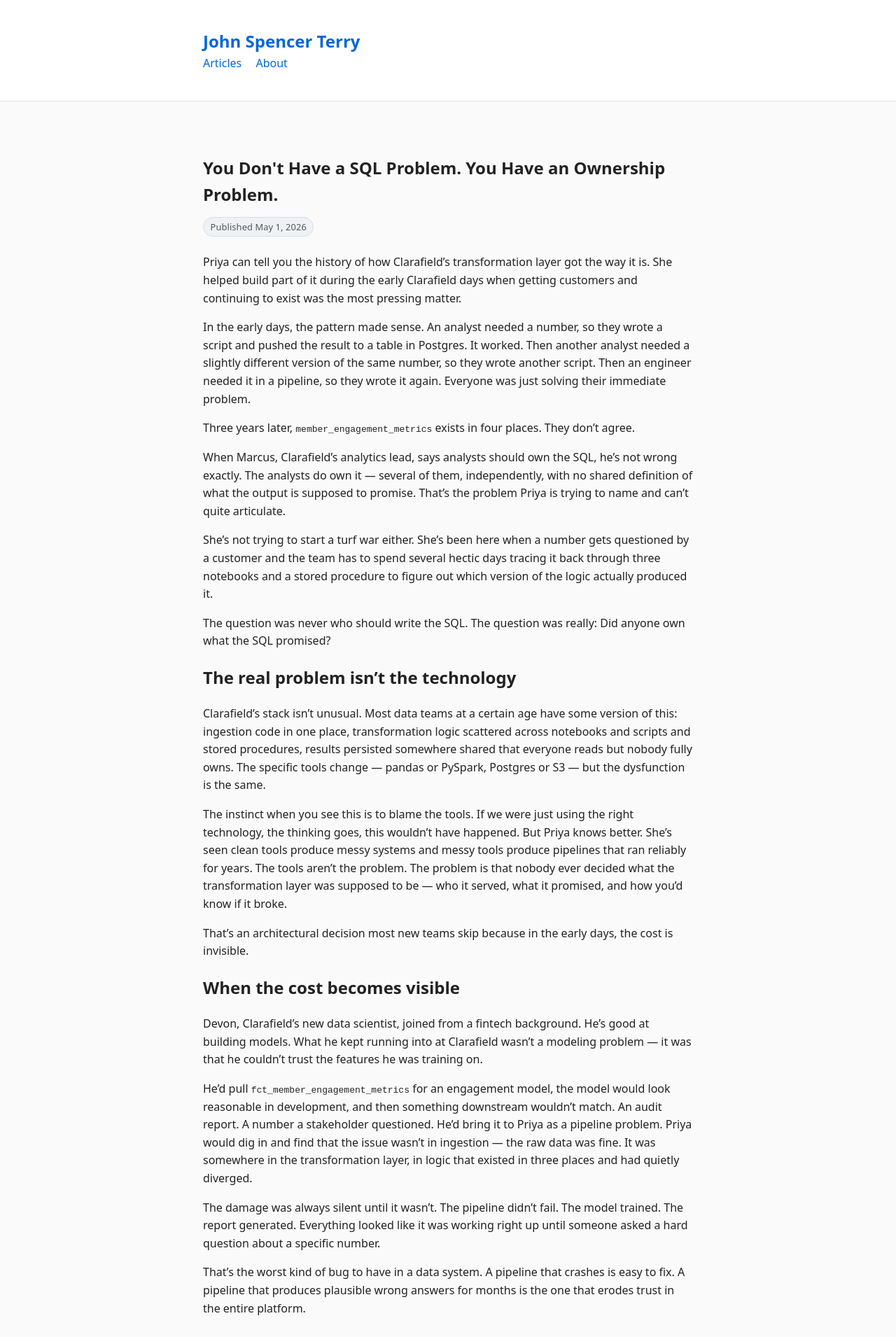
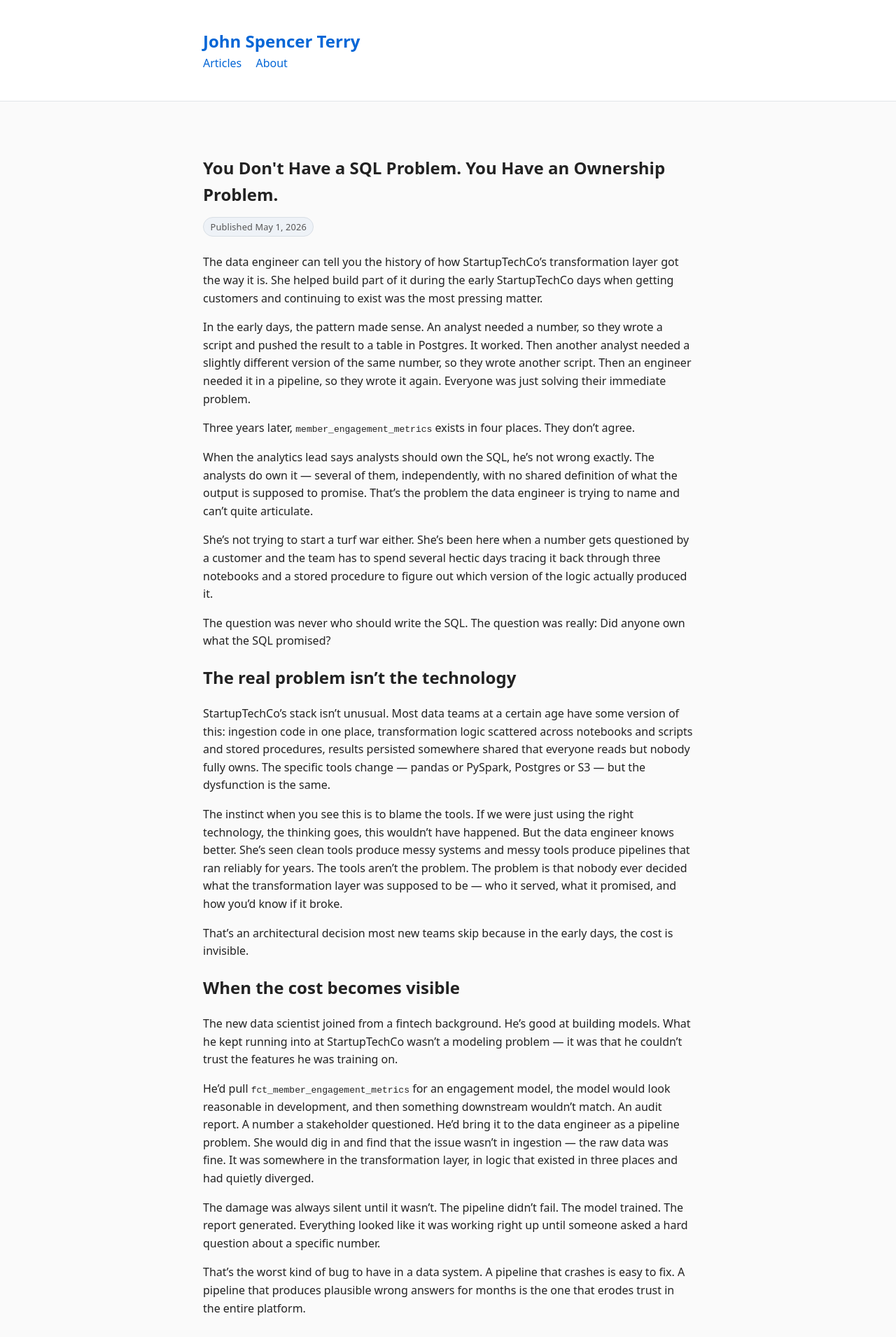
Before and after one commit to JohnSpencerTerry/wb, a Jekyll site: the page built from _articles/sql-ownership-problem.md, in a window 1280 px wide. Shown: the top 1910 px of the page at 70% size. Built offline with Jekyll 4.4.1, drawn with Linux system fonts in a browser that asks for light colours; some of the changed text lies outside the part shown.

Commit message:
clean up and add draft mode

```diff
--- a/_articles/sql-ownership-problem.md
+++ b/_articles/sql-ownership-problem.md
@@ -5,13 +5,13 @@
 category: Software Engineering
 ---
 
-Priya can tell you the history of how Clarafield's transformation layer got the way it is. She helped build part of it during the early Clarafield days when getting customers and continuing to exist was the most pressing matter.
+The data engineer can tell you the history of how StartupTechCo's transformation layer got the way it is. She helped build part of it during the early StartupTechCo days when getting customers and continuing to exist was the most pressing matter.
 
 In the early days, the pattern made sense. An analyst needed a number, so they wrote a script and pushed the result to a table in Postgres. It worked. Then another analyst needed a slightly different version of the same number, so they wrote another script. Then an engineer needed it in a pipeline, so they wrote it again. Everyone was just solving their immediate problem.
 
 Three years later, `member_engagement_metrics` exists in four places. They don't agree.
 
-When Marcus, Clarafield's analytics lead, says analysts should own the SQL, he's not wrong exactly. The analysts do own it — several of them, independently, with no shared definition of what the output is supposed to promise. That's the problem Priya is trying to name and can't quite articulate.
+When the analytics lead says analysts should own the SQL, he's not wrong exactly. The analysts do own it — several of them, independently, with no shared definition of what the output is supposed to promise. That's the problem the data engineer is trying to name and can't quite articulate.
 
 She's not trying to start a turf war either. She's been here when a number gets questioned by a customer and the team has to spend several hectic days tracing it back through three notebooks and a stored procedure to figure out which version of the logic actually produced it.
 
@@ -19,17 +19,17 @@
 
 ## The real problem isn't the technology
 
-Clarafield's stack isn't unusual. Most data teams at a certain age have some version of this: ingestion code in one place, transformation logic scattered across notebooks and scripts and stored procedures, results persisted somewhere shared that everyone reads but nobody fully owns. The specific tools change — pandas or PySpark, Postgres or S3 — but the dysfunction is the same.
+StartupTechCo's stack isn't unusual. Most data teams at a certain age have some version of this: ingestion code in one place, transformation logic scattered across notebooks and scripts and stored procedures, results persisted somewhere shared that everyone reads but nobody fully owns. The specific tools change — pandas or PySpark, Postgres or S3 — but the dysfunction is the same.
 
-The instinct when you see this is to blame the tools. If we were just using the right technology, the thinking goes, this wouldn't have happened. But Priya knows better. She's seen clean tools produce messy systems and messy tools produce pipelines that ran reliably for years. The tools aren't the problem. The problem is that nobody ever decided what the transformation layer was supposed to be — who it served, what it promised, and how you'd know if it broke.
+The instinct when you see this is to blame the tools. If we were just using the right technology, the thinking goes, this wouldn't have happened. But the data engineer knows better. She's seen clean tools produce messy systems and messy tools produce pipelines that ran reliably for years. The tools aren't the problem. The problem is that nobody ever decided what the transformation layer was supposed to be — who it served, what it promised, and how you'd know if it broke.
 
 That's an architectural decision most new teams skip because in the early days, the cost is invisible.
 
 ## When the cost becomes visible
 
-Devon, Clarafield's new data scientist, joined from a fintech background. He's good at building models. What he kept running into at Clarafield wasn't a modeling problem — it was that he couldn't trust the features he was training on.
+The new data scientist joined from a fintech background. He's good at building models. What he kept running into at StartupTechCo wasn't a modeling problem — it was that he couldn't trust the features he was training on.
 
-He'd pull `fct_member_engagement_metrics` for an engagement model, the model would look reasonable in development, and then something downstream wouldn't match. An audit report. A number a stakeholder questioned. He'd bring it to Priya as a pipeline problem. Priya would dig in and find that the issue wasn't in ingestion — the raw data was fine. It was somewhere in the transformation layer, in logic that existed in three places and had quietly diverged.
+He'd pull `fct_member_engagement_metrics` for an engagement model, the model would look reasonable in development, and then something downstream wouldn't match. An audit report. A number a stakeholder questioned. He'd bring it to the data engineer as a pipeline problem. She would dig in and find that the issue wasn't in ingestion — the raw data was fine. It was somewhere in the transformation layer, in logic that existed in three places and had quietly diverged.
 
 The damage was always silent until it wasn't. The pipeline didn't fail. The model trained. The report generated. Everything looked like it was working right up until someone asked a hard question about a specific number.
 
@@ -37,15 +37,15 @@
 
 ## What owning the promise actually means
 
-The argument between Priya and Marcus ends when they both look at the `member_engagement_metrics` situation. Marcus isn't wrong that analysts should write SQL. Priya isn't wrong that uncoordinated SQL ownership is how you end up here. They're both right, and the system is still broken. That's what finally moves the conversation forward — not one of them convincing the other, but both of them agreeing that the question of who writes the SQL is less important than the question of whether anyone can stand behind what it produces.
+The argument between the data engineer and the analytics lead ends when they both look at the `member_engagement_metrics` situation. The analytics lead isn't wrong that analysts should write SQL. The data engineer isn't wrong that uncoordinated SQL ownership is how you end up here. They're both right, and the system is still broken. That's what finally moves the conversation forward — not one of them convincing the other, but both of them agreeing that the question of who writes the SQL is less important than the question of whether anyone can stand behind what it produces.
 
-Marcus's SQL is good. That was never the issue. The issue was that there was no single place where the definition lived, no test that would catch it if the logic drifted, and no way to trace a number back to the code that produced it without days of archaeology.
+The analytics lead's SQL is good. That was never the issue. The issue was that there was no single place where the definition lived, no test that would catch it if the logic drifted, and no way to trace a number back to the code that produced it without days of archaeology.
 
 Owning the promise means something specific: there is one definition, it lives in one place, it has tests that enforce what it's supposed to produce, and anyone can trace a number back to the logic that generated it. Those are the requirements. Not a specific tool, not a specific team. A discipline — and the decision to treat the transformation layer as something with consumers and contracts, not a collection of scripts that happen to produce the right answer most of the time.
 
-The harder part is cultural. You can adopt the best tooling available and still end up with four versions of `member_engagement_metrics` if the team hasn't agreed on what the transformation layer is supposed to be. Marcus writing excellent SQL in isolation isn't the problem. Marcus writing excellent SQL with no shared contract, no tests, and no traceable lineage is. Those are solvable problems. But solving them requires agreeing they're problems first.
+The harder part is cultural. You can adopt the best tooling available and still end up with four versions of `member_engagement_metrics` if the team hasn't agreed on what the transformation layer is supposed to be. The analytics lead writing excellent SQL in isolation isn't the problem. The analytics lead writing excellent SQL with no shared contract, no tests, and no traceable lineage is. Those are solvable problems. But solving them requires agreeing they're problems first.
 
-Priya knows this because she built the scripts. She knows exactly how reasonable each individual decision felt at the time, and she knows exactly what three years of reasonable individual decisions produces.
+The data engineer knows this because she built the scripts. She knows exactly how reasonable each individual decision felt at the time, and she knows exactly what three years of reasonable individual decisions produces.
 
 ## What comes next
 
--- a/_layouts/default.html
+++ b/_layouts/default.html
@@ -23,7 +23,9 @@
 
   <main class="container">
     <h2>{{ page.title }}</h2>
-    {% if page.date %}
+    {% if page.draft %}
+      <p class="post-date"><span class="badge badge-draft">Draft</span></p>
+    {% elsif page.date %}
       <p class="post-date"><span class="badge">Published {{ page.date | date: "%B %-d, %Y" }}</span></p>
     {% endif %}
     {{ content }}
--- a/assets/style.css
+++ b/assets/style.css
@@ -80,6 +80,14 @@
     letter-spacing: 0.01em;
   }
 
+  .badge-draft {
+    background: #fff4e5;
+    color: #8a4b00;
+    border-color: #f0c890;
+    text-transform: uppercase;
+    letter-spacing: 0.06em;
+  }
+
   .site-footer {
     text-align: center;
     color: #666;
```
Also changed, not shown: _articles/dbt-practical-intro.md (+8 -8 lines), _articles/dbt-testing.md (+1 -1 lines), articles.md (+2 -1 lines).
